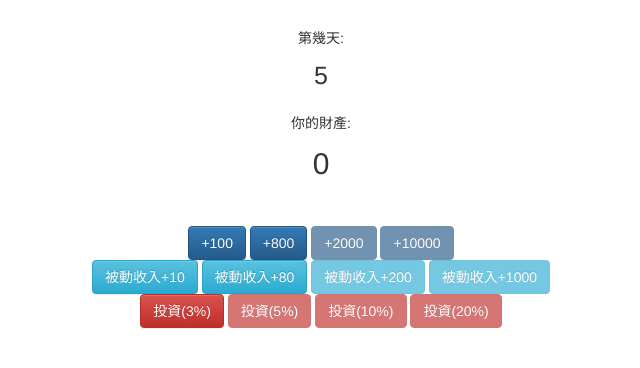
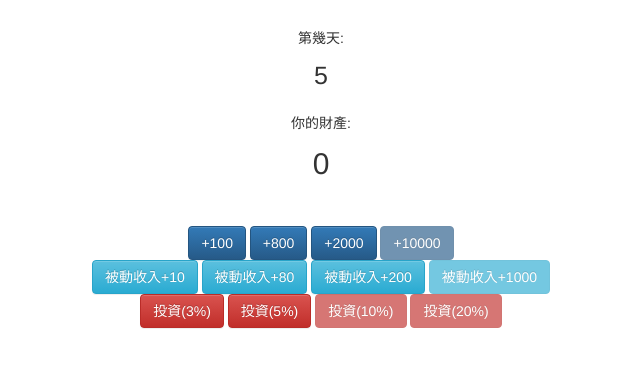
Before and after one commit to neversaynever0502/testfor0726, a plain HTML site: page index.html in a window 1280 px wide. Shown: the part 82-450 px from the top of the page, without its empty margins (319-959 px from the left). Drawn offline with nearby package versions, Linux system fonts and the light colour scheme.

Commit message:
KeJyun's First Manually Github Page commit2q2222

```diff
--- a/index.html
+++ b/index.html
@@ -139,16 +139,16 @@ function invest20(){
 
 <button class="btn btn-primary" onclick="income100()">+100</button>
 <button class="btn btn-primary" onclick="income800()">+800</button>
-<button disabled="disabled" disabled="disabled" class="btn btn-primary" onclick="income2000()">+2000</button>
+<button  class="btn btn-primary" onclick="income2000()">+2000</button>
 <button disabled="disabled" class="btn btn-primary" onclick="income10000()">+10000</button>
 <br>
 <button class="btn btn-info" onclick="backmoney10()">被動收入+10</button>
 <button class="btn btn-info" onclick="backmoney80()">被動收入+80</button>
-<button disabled="disabled" class="btn btn-info" onclick="backmoney200()">被動收入+200</button>
+<button  class="btn btn-info" onclick="backmoney200()">被動收入+200</button>
 <button disabled="disabled" id="backmoney1000" class="btn btn-info" onclick="backmoney1000()">被動收入+1000</button>
 <br>
 <button class="btn btn-danger" onclick="invest3()">投資(3%)</button>
-<button disabled="disabled" class="btn btn-danger" onclick="invest5()">投資(5%)</button>
+<button  class="btn btn-danger" onclick="invest5()">投資(5%)</button>
 <button disabled="disabled" class="btn btn-danger" onclick="invest10()">投資(10%)</button>
 <button disabled="disabled" class="btn btn-danger" onclick="invest20()">投資(20%)</button>
 
```
